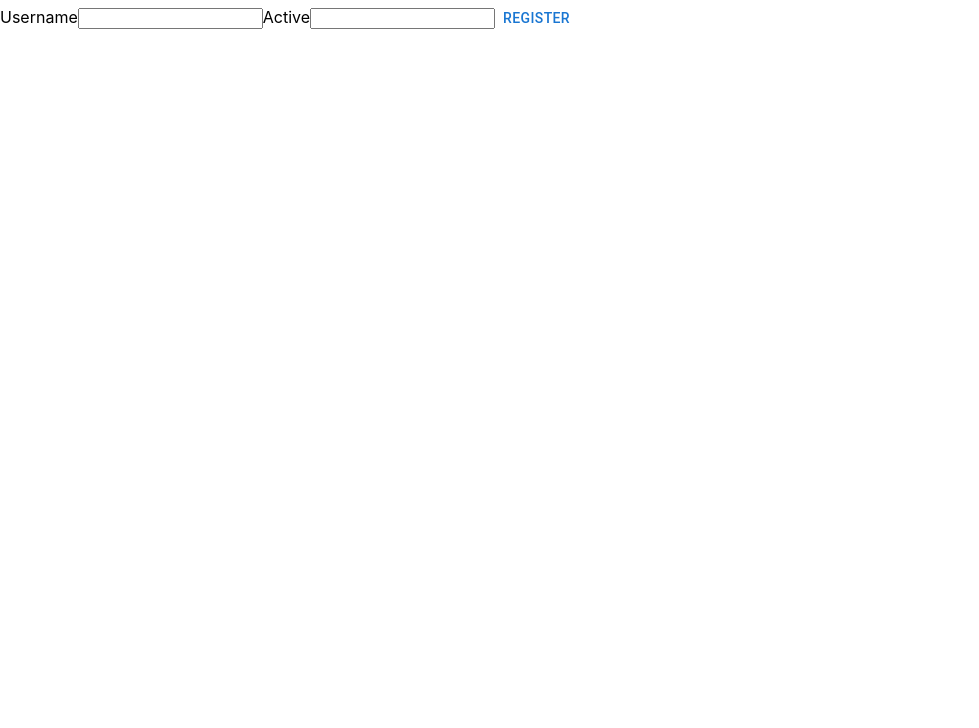
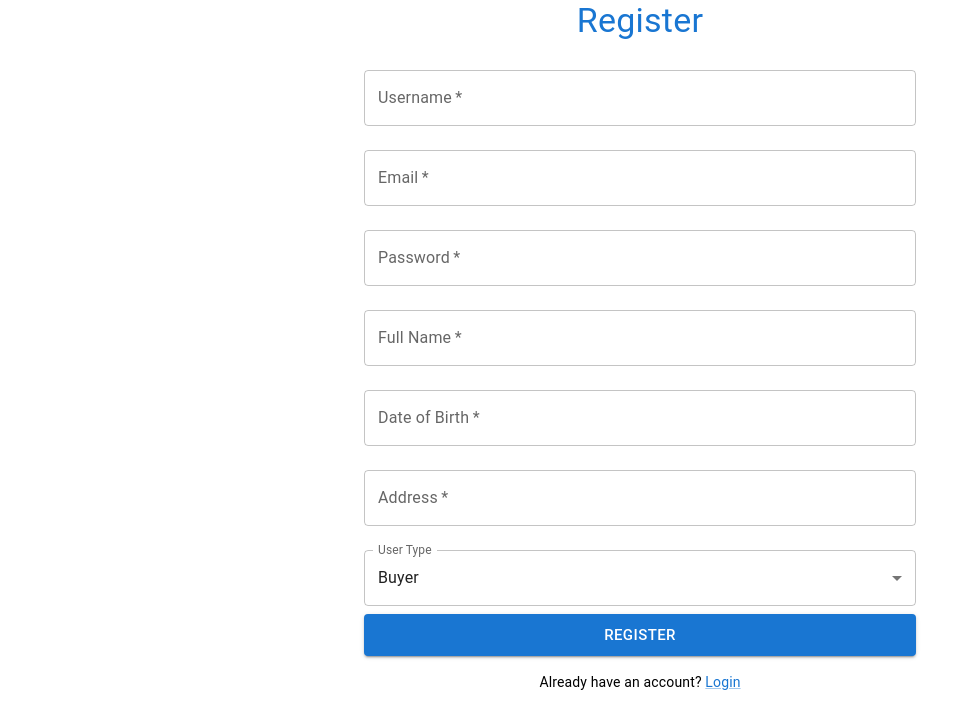
Before and after one commit to netiiic/ProdavnicaWEB2-front, a React (Create React App) app in the folder prodavnica.web/: page /register in a window 1280 px wide. Shown: the top 728 px of the page, without its empty margins (0-979 px from the left). Built offline with nearby package versions, Linux system fonts and the light colour scheme.

Commit message:
Register, Links

```diff
--- a/prodavnica.web/src/pages/Login.js
+++ b/prodavnica.web/src/pages/Login.js
@@ -4,6 +4,8 @@ import Button from '@mui/material/Button';
 import Container from '@mui/material/Container';
 import Typography from '@mui/material/Typography';
 import Account from '../components/Account';
+import {Link as RouterLink} from '@mui/material';
+import { Link, useHistory } from 'react-router-dom';
 
 const Login = () => {
   const [username, setUsername] = useState('');
@@ -85,6 +87,9 @@ const Login = () => {
           Login
         </Button>
       </form>
+      <Typography variant="body2" align="center" style={{ marginTop: '16px' }}>
+        Don't have an account? <RouterLink component={Link} to="/register">Make an account</RouterLink>
+      </Typography>
     </Container>
   );
 };
--- a/prodavnica.web/src/pages/MakePurchase.js
+++ b/prodavnica.web/src/pages/MakePurchase.js
@@ -28,16 +28,13 @@ export default function MakePurchase() {
     }, []);
 
     const addToCart = (item) => {
-      // Check if the item is already in the cart
       const existingItemIndex = cart.findIndex((cartItem) => cartItem.id === item.id);
 
       if (existingItemIndex !== -1) {
-        // If the item is already in the cart, update its quantity
         const updatedCart = [...cart];
         updatedCart[existingItemIndex].quantity++;
         setCart(updatedCart);
       } else {
-        // If the item is not in the cart, add it with quantity 1
         setCart([...cart, { ...item, quantity: 1, id: uuidv4(), boughtId: item.id, bought: true }]);
       }
     };
@@ -48,7 +45,6 @@ export default function MakePurchase() {
     };
 
     const updateCartItemQuantity = (itemId, newQuantity) => {
-      // Update the quantity of a specific item in the cart
       const updatedCart = cart.map((item) =>
         item.id === itemId ? { ...item, quantity: newQuantity } : item
       );
@@ -57,7 +53,6 @@ export default function MakePurchase() {
     const jwt = Account.getAccount();
 
     const handlePurchase = () => {
-      // Create the purchase request object
       const purchaseRequest = {
         id: uuidv4(),
         byerId: jwt.userId,
@@ -65,20 +60,15 @@ export default function MakePurchase() {
         address,
         items: cart,
         finalized: true,
-        byerFullName: jwt.fullName, // Replace with the actual buyer's name
+        byerFullName: jwt.fullName,
       };
 
-      // Send the purchase request to the backend
       Api.MakePurchase(purchaseRequest)
         .then((response) => {
-          // Handle success, e.g., show a success message
           console.log("Purchase successful");
-          // Clear the cart after a successful purchase
           setCart([]);
-          window.location("/shoppingHistory");
         })
         .catch((error) => {
-          // Handle error, e.g., show an error message
           console.error("Purchase failed", error);
         });
     };
@@ -104,7 +94,7 @@ export default function MakePurchase() {
           },
         }}
         pageSizeOptions={[5, 10]}
-        onRowClick={(params) => addToCart(params.row)} // Add items to cart on row click
+        onRowClick={(params) => addToCart(params.row)}
       />
     </div>
     <TextField
@@ -140,8 +130,8 @@ export default function MakePurchase() {
                     updateCartItemQuantity(item.id, parseInt(e.target.value))
                   }
                   inputProps={{
-                    min: 1, // Ensure quantity is at least 1
-                    max: items.quantity, // Limit quantity to available quantity
+                    min: 1,
+                    max: items.quantity,
                   }}
                 />
                 <ListItemSecondaryAction>
--- a/prodavnica.web/src/pages/Register.js
+++ b/prodavnica.web/src/pages/Register.js
@@ -1,41 +1,160 @@
-import { useState } from "react";
-import Api from "../services/userApi";
-import { Button } from '@mui/material';
+import React, { useState } from 'react';
+import { Container, Typography, TextField, Button, FormControl, InputLabel, Select, MenuItem, Link as RouterLink } from '@mui/material';
+import Api from '../services/userApi';
+import { v4 as uuidv4 } from 'uuid';
+import axios from "axios";
+import { Link, useHistory } from 'react-router-dom';
 
 const Register = () => {
-    const [username, setUsername] = useState("");
-    const [active, setActive] = useState(false);
-    const [fullName, setFullName] = useState("string");
-    const [email, setEmail] = useState("string");
-    const [image, setImage] = useState("string");
-    const [address, setAdress] = useState("string");
-    const [password, setPassword] = useState("string");
-    const [dateOfBirth, setDOB] = useState("string");
+  const [formData, setFormData] = useState({
+    username: '',
+    email: '',
+    password: '',
+    fullName: '',
+    dateOfBirth: '',
+    address: '',
+    userType: 'buyer', // Default userType
+    image: 'null',
+  });
 
-    const SendRegisterRequest = async () => {
-        let data = {
-            username,
-            active,
-            fullName,
-            email,
-            image,
-            address,
-            password,
-            dateOfBirth
-        };
-        const response = await Api.RegisterUser(data);
+  const handleChange = (e) => {
+    const { name, value } = e.target;
+    setFormData({
+      ...formData,
+      [name]: value,
+    });
+  };
+
+  const handleSubmit = (e) => {
+    e.preventDefault();
+    // Parse userType to an integer
+  const userTypeInt = formData.userType === 'buyer' ? 0 : 1;
+  const veri = formData.userType === 'buyer' ? true : false;
+  // Create a new object with the parsed userType
+  const formDataWithIntUserType = {
+    ...formData,
+    userType: userTypeInt,
+    verified: veri,
+    id: uuidv4(),
+  };
+
+  // Send formDataWithIntUserType to your backend API for user registration.
+  // You should implement the backend logic for user registration separately.
+  Api.RegisterUser(formDataWithIntUserType)
+  .then((response) => {
+    // Handle a successful response here
+  })
+  .catch((error) => {
+    if (axios.isCancel(error)) {
+      // Handle request cancellation here
+      console.log('Request canceled:', error.message);
+    } else {
+      // Handle other Axios errors here
+      console.error('Axios error:', error);
     }
+  });
+    console.log('Form data submitted:', formData);
+  };
 
-    return(
-        <div>
-            <label>Username</label>
-            <input type="text" onChange={e=>setUsername(e.target.value)}/>
-            <label>Active</label>
-            <input type="text" onChange={e=>setActive(e.target.value)}/>
-            <Button varient="contained" color="primary" onClick={SendRegisterRequest}>Register</Button>
-        </div>
-    );
-
-}
+  return (
+    <Container maxWidth="sm">
+      <Typography variant="h4" color="primary" align="center" gutterBottom>
+        Register
+      </Typography>
+      <form onSubmit={handleSubmit}>
+        <TextField
+          fullWidth
+          variant="outlined"
+          label="Username"
+          type="text"
+          name="username"
+          value={formData.username}
+          onChange={handleChange}
+          required
+          margin="normal"
+        />
+        <TextField
+          fullWidth
+          variant="outlined"
+          label="Email"
+          type="email"
+          name="email"
+          value={formData.email}
+          onChange={handleChange}
+          required
+          margin="normal"
+        />
+        <TextField
+          fullWidth
+          variant="outlined"
+          label="Password"
+          type="password"
+          name="password"
+          value={formData.password}
+          onChange={handleChange}
+          required
+          margin="normal"
+        />
+        <TextField
+          fullWidth
+          variant="outlined"
+          label="Full Name"
+          type="text"
+          name="fullName"
+          value={formData.fullName}
+          onChange={handleChange}
+          required
+          margin="normal"
+        />
+        <TextField
+          fullWidth
+          variant="outlined"
+          label="Date of Birth"
+          type="text" // You might want to use a date picker component here
+          name="dateOfBirth"
+          value={formData.dateOfBirth}
+          onChange={handleChange}
+          required
+          margin="normal"
+        />
+        <TextField
+          fullWidth
+          variant="outlined"
+          label="Address"
+          type="text"
+          name="address"
+          value={formData.address}
+          onChange={handleChange}
+          required
+          margin="normal"
+        />
+        <FormControl fullWidth variant="outlined" margin="normal">
+          <InputLabel>User Type</InputLabel>
+          <Select
+            label="User Type"
+            name="userType"
+            value={formData.userType}
+            onChange={handleChange}
+          >
+            <MenuItem value="buyer">Buyer</MenuItem>
+            <MenuItem value="seller">Seller</MenuItem>
+          </Select>
+        </FormControl>
+        <Button
+          type="submit"
+          variant="contained"
+          color="primary"
+          fullWidth
+          size="large"
+        >
+          Register
+        </Button>
+      </form>
+      <Typography variant="body2" align="center" style={{ marginTop: '16px' }}>
+        Already have an account? <RouterLink component={Link} to="/">Login</RouterLink>
+      </Typography>
+    </Container>
+  );
+};
 
 export default Register;
--- a/prodavnica.web/src/services/userApi.js
+++ b/prodavnica.web/src/services/userApi.js
@@ -21,7 +21,7 @@ const apiPut = async (operation, data) => {
 };
 
 const RegisterUser = async(data) => {
-    return apiPost("", data);
+    return apiPost("/RegisterUser", data);
 }
 
 const UpdateProfile = async(data) => {
```
